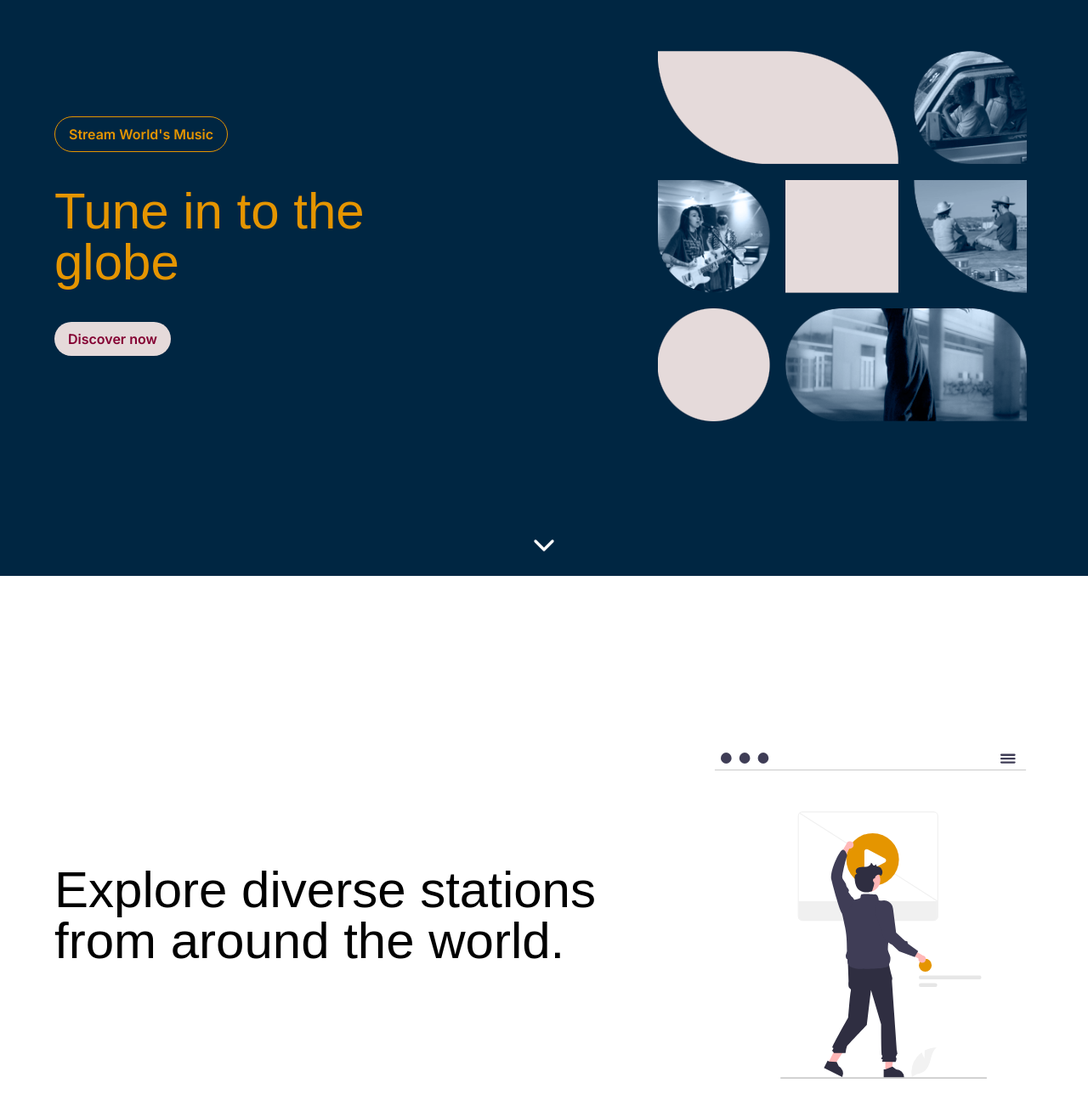
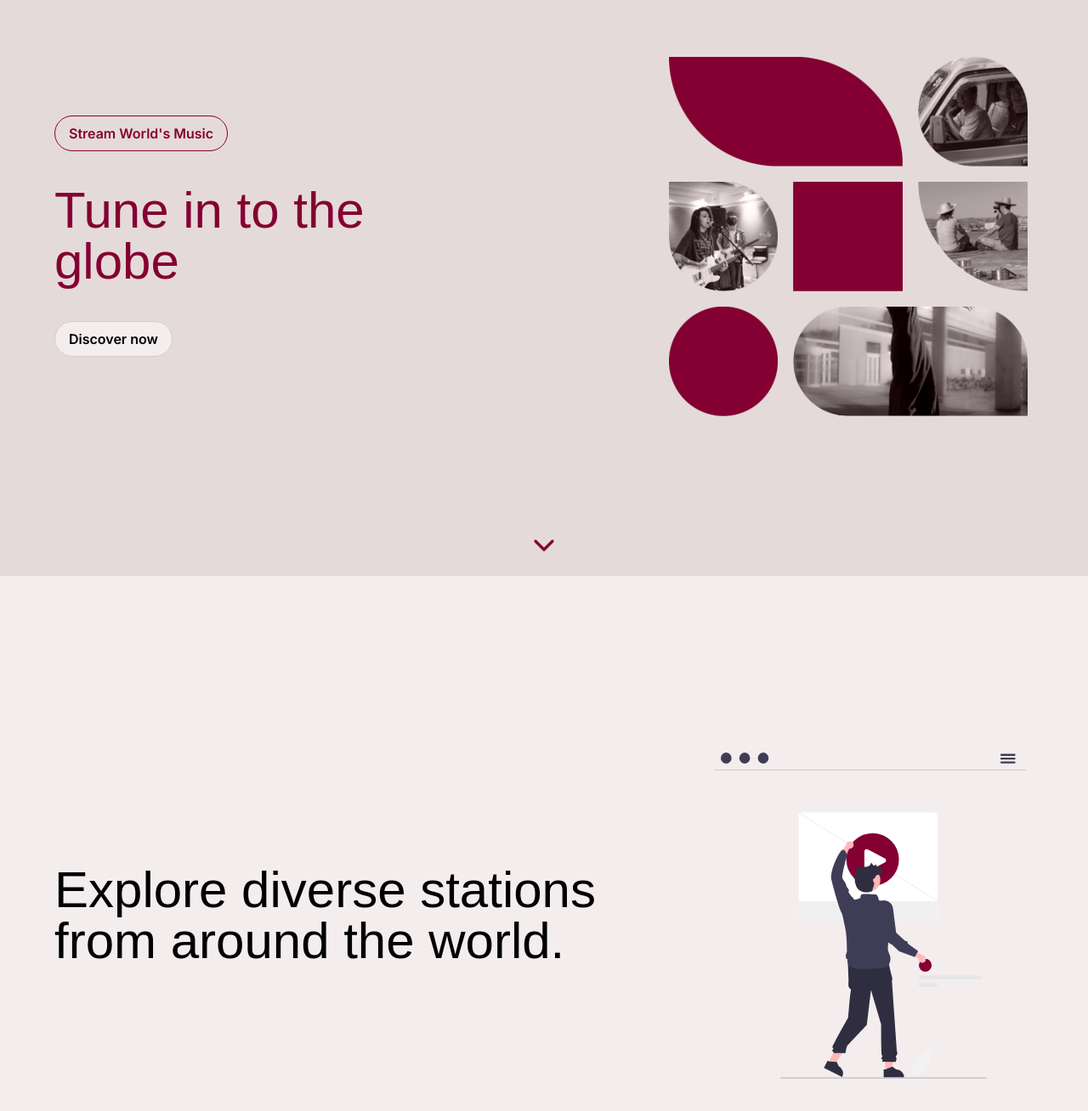
Before and after one commit to jakubabrahoim/Radio-Steam-v2, a Next.js app: page / in a window 1280 px wide. Shown: the part 122-1430 px from the top of the page at 85% size. Built offline with nearby package versions, Linux system fonts and the light colour scheme; a web font is replaced by a local one.

Commit message:
update tailwind colors

```diff
--- a/app/page.tsx
+++ b/app/page.tsx
@@ -16,20 +16,20 @@ export default function Home() {
 
     return (
         <main className='flex min-h-screen flex-col items-center'>
-            <section className='relative flex h-screen w-screen items-center justify-center bg-dark-blue-200'>
+            <section className='relative flex h-screen w-screen items-center justify-center bg-cream-200'>
                 <div className='mx-auto flex w-full max-w-6xl  items-center justify-between'>
                     <div className='flex flex-col items-start justify-center gap-10'>
-                        <button className='rounded-full border border-gold bg-transparent px-4 py-2 font-semibold text-gold'>
+                        <span className='rounded-full border border-fuchsia-900 bg-transparent px-4 py-2 font-semibold text-fuchsia-900'>
                             Stream World&apos;s Music
-                        </button>
+                        </span>
                         <h1
-                            className={`max-w-sm text-start text-6xl font-bold text-gold ${gothic.className}`}
+                            className={`max-w-sm text-start text-6xl font-bold text-fuchsia-900 ${gothic.className}`}
                         >
                             Tune in to the globe
                         </h1>
                         <button
                             onClick={scrollToSection2}
-                            className='rounded-full bg-cream px-4 py-2 font-semibold text-fuchsia'
+                            className='rounded-full border border-cream-300 bg-cream-100 px-4 py-2 font-semibold text-black transition-transform hover:scale-105 hover:shadow-sm'
                         >
                             Discover now
                         </button>
@@ -47,13 +47,13 @@ export default function Home() {
                     onClick={scrollToSection2}
                     className='absolute inset-x-auto bottom-2'
                 >
-                    <ChevronDown className='h-10 w-10 animate-bounce text-white' />
+                    <ChevronDown className='h-10 w-10 animate-bounce text-fuchsia-900' />
                 </button>
             </section>
 
             <section
                 ref={section2Ref}
-                className='flex h-screen w-screen items-center justify-center bg-white'
+                className='flex h-screen w-screen items-center justify-center bg-cream-100'
             >
                 <div className='mx-auto flex w-full max-w-6xl  items-center justify-between'>
                     <h1
--- a/components/media-illustration.tsx
+++ b/components/media-illustration.tsx
@@ -8,7 +8,7 @@ export default function MediaIllustration() {
             height='664.89511'
             viewBox='0 0 634.30979 664.89511'
         >
-            <circle cx='428.96615' cy='433.53675' r='13.08937' fill='#e59500' />
+            <circle cx='428.96615' cy='433.53675' r='13.08937' fill='#840032' />
             <path
                 d='M822.13393,580.0736H702.61983a3.89775,3.89775,0,1,1,0-7.7955h119.5141a3.89775,3.89775,0,1,1,0,7.7955Z'
                 transform='translate(-282.84511 -117.55244)'
@@ -106,7 +106,7 @@ export default function MediaIllustration() {
                 transform='translate(-282.84511 -117.55244)'
                 fill='#2f2e41'
             />
-            <circle cx='321.68558' cy='217.92747' r='53.64177' fill='#e59500' />
+            <circle cx='321.68558' cy='217.92747' r='53.64177' fill='#840032' />
             <path
                 d='M592.214,360.57507a4.50007,4.50007,0,0,1-2.1709-.56543,4.44151,4.44151,0,0,1-2.333-3.94385V318.892a4.49981,4.49981,0,0,1,6.9126-3.79834l35.26318,18.58691a4.50008,4.50008,0,0,1,0,7.59668l-35.26318,18.58691A4.47852,4.47852,0,0,1,592.214,360.57507Z'
                 transform='translate(-282.84511 -117.55244)'
--- a/tailwind.config.js
+++ b/tailwind.config.js
@@ -19,11 +19,32 @@ module.exports = {
             transparent: 'transparent',
             white: '#fff',
             black: '#000',
-            'dark-blue-100': '#00355C',
-            'dark-blue-200': '#002642',
-            gold: '#E59500',
-            cream: '#E5DADA',
-            fuchsia: '#840032',
+            fuchsia: {
+                50: '#ffeff1',
+                100: '#ffe0e4',
+                200: '#ffc5d1',
+                300: '#ff96ab',
+                400: '#ff5b81',
+                500: '#ff225b',
+                600: '#ff0048',
+                700: '#da003d',
+                800: '#b6003c',
+                900: '#840032', // main color
+                950: '#58001a',
+            },
+            cream: {
+                50: '#f9f7f7',
+                100: '#f3eded',
+                200: '#e5dada',
+                300: '#d8c9c9',
+                400: '#c1a8a8',
+                500: '#a98a8a',
+                600: '#927070',
+                700: '#795c5c',
+                800: '#654f4f',
+                900: '#574545',
+                950: '#2d2222',
+            },
         },
         extend: {
             keyframes: {
```
Also changed, not shown: public/images/landing-grid.png.
